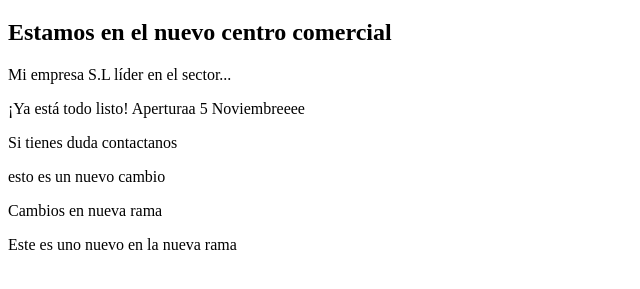
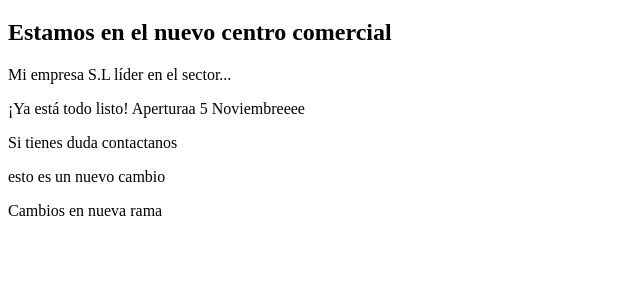
Before and after one commit to danics9696/DAM, a plain HTML site: page index.html in a window 1280 px wide. Shown: the part 61-350 px from the top of the page, without its empty margins (0-640 px from the left). Drawn offline with Linux system fonts and the light colour scheme.

Commit message:
Quitar linea

```diff
--- a/index.html
+++ b/index.html
@@ -13,6 +13,6 @@
     <p>Si tienes duda contactanos</p>
     <p>esto es un nuevo cambio</p>
     <p>Cambios en nueva rama</p>
-    <p>Este es uno nuevo en la nueva rama</p>
+
 </body>
 </html>
```
